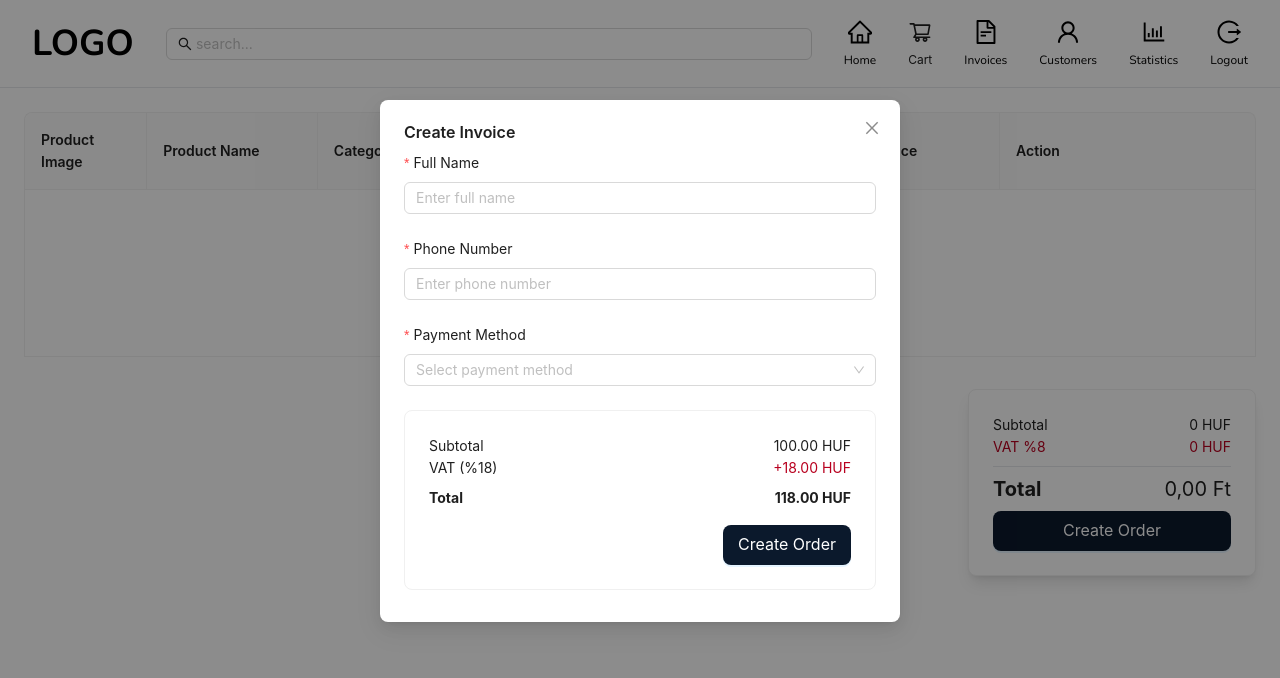
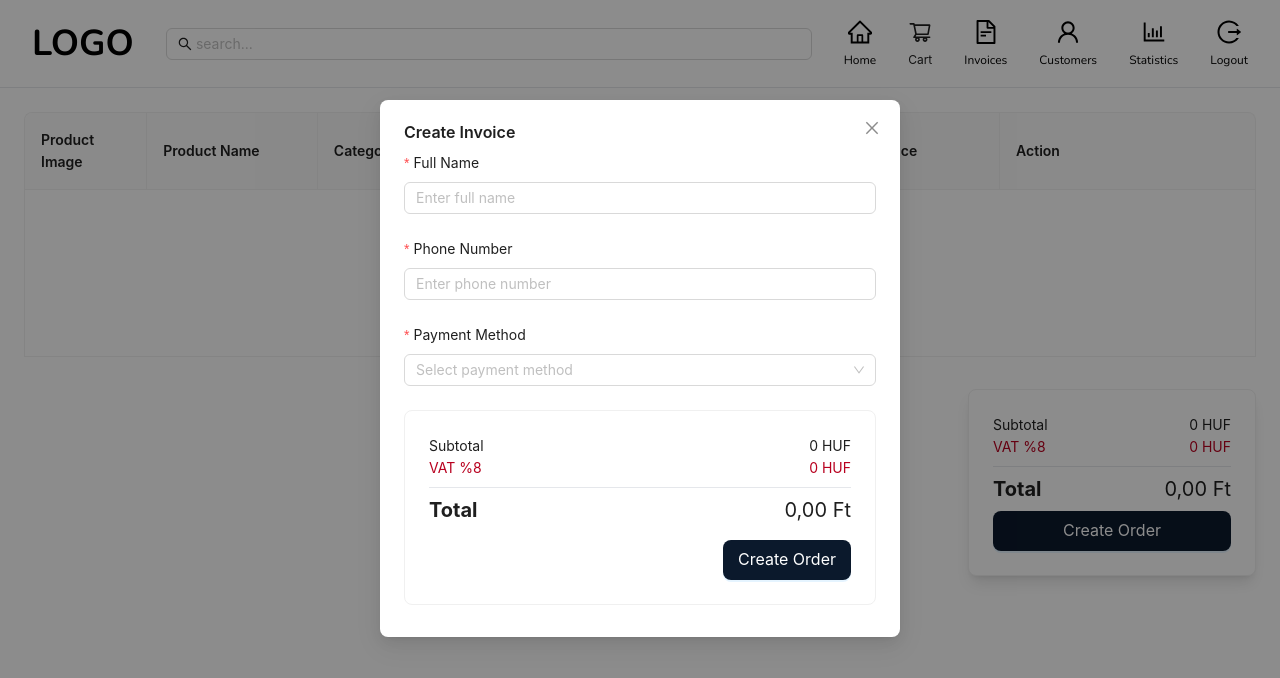
Before and after one commit to ozgedogru/pos-app, a React (Create React App) app: page /cart in a window 1280 px wide. Both pictures are taken after a click on the button "Create Order". Shown: the top 678 px of the page. Built offline with nearby package versions, Linux system fonts and the light colour scheme.

Commit message:
make card sum dynamic for invoice modal

```diff
--- a/src/components/CreateInvoice.jsx
+++ b/src/components/CreateInvoice.jsx
@@ -1,11 +1,17 @@
 import { Button, Card, Form, Input, Modal, Select } from "antd";
 import React from "react";
+import { useSelector } from "react-redux";
 
 const CreateInvoice = ({ isModalOpen, setIsModalOpen }) => {
   const { Option } = Select;
   const onFinish = (values) => {
     console.log("values: ", values);
   };
+
+  const { items, subTotal, taxRate, totalAmount } = useSelector(
+    (state) => state.cart
+  );
+
   return (
     <div>
       <Modal
@@ -59,15 +65,35 @@ const CreateInvoice = ({ isModalOpen, setIsModalOpen }) => {
           <Card>
             <div className="flex justify-between">
               <span>Subtotal</span>
-              <span>100.00 HUF</span>
+              <span>
+                {subTotal === 0
+                  ? "0 HUF"
+                  : new Intl.NumberFormat("hu-HU", {
+                      style: "currency",
+                      currency: "HUF",
+                    }).format(subTotal)}
+              </span>
             </div>
-            <div className="flex justify-between">
-              <span>VAT (%18)</span>
-              <span className="text-red">+18.00 HUF</span>
+            <div className="flex justify-between text-red">
+              <span>VAT %{taxRate * 100}</span>
+              <span>
+                {subTotal * taxRate === 0
+                  ? "0 HUF"
+                  : "+" +
+                    new Intl.NumberFormat("hu-HU", {
+                      style: "currency",
+                      currency: "HUF",
+                    }).format(subTotal * taxRate)}
+              </span>
             </div>
-            <div className="flex justify-between mt-2">
+            <div className="flex justify-between text-xl border-t mt-2 pt-2">
               <b>Total</b>
-              <b>118.00 HUF</b>
+              <span>
+                {new Intl.NumberFormat("hu-HU", {
+                  style: "currency",
+                  currency: "HUF",
+                }).format(totalAmount)}
+              </span>
             </div>
             <div className="flex justify-end">
               <Button
```
